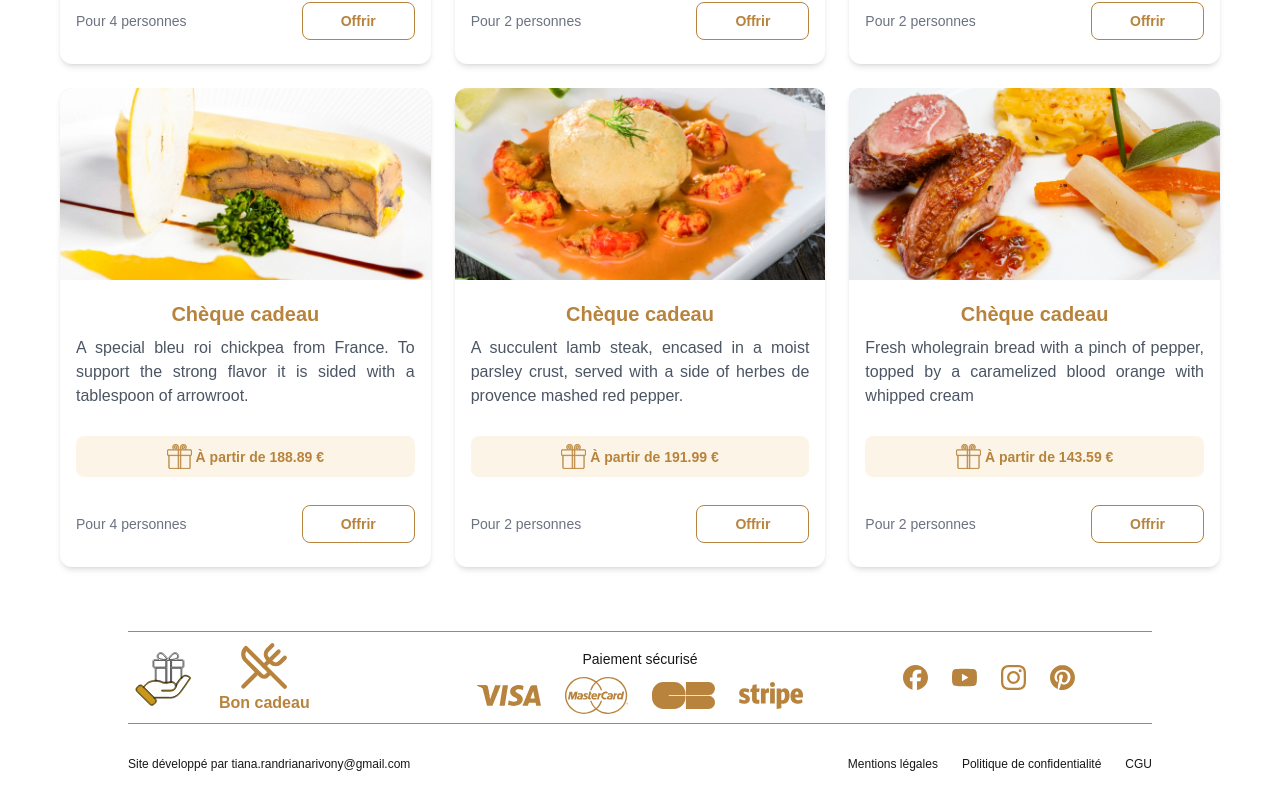
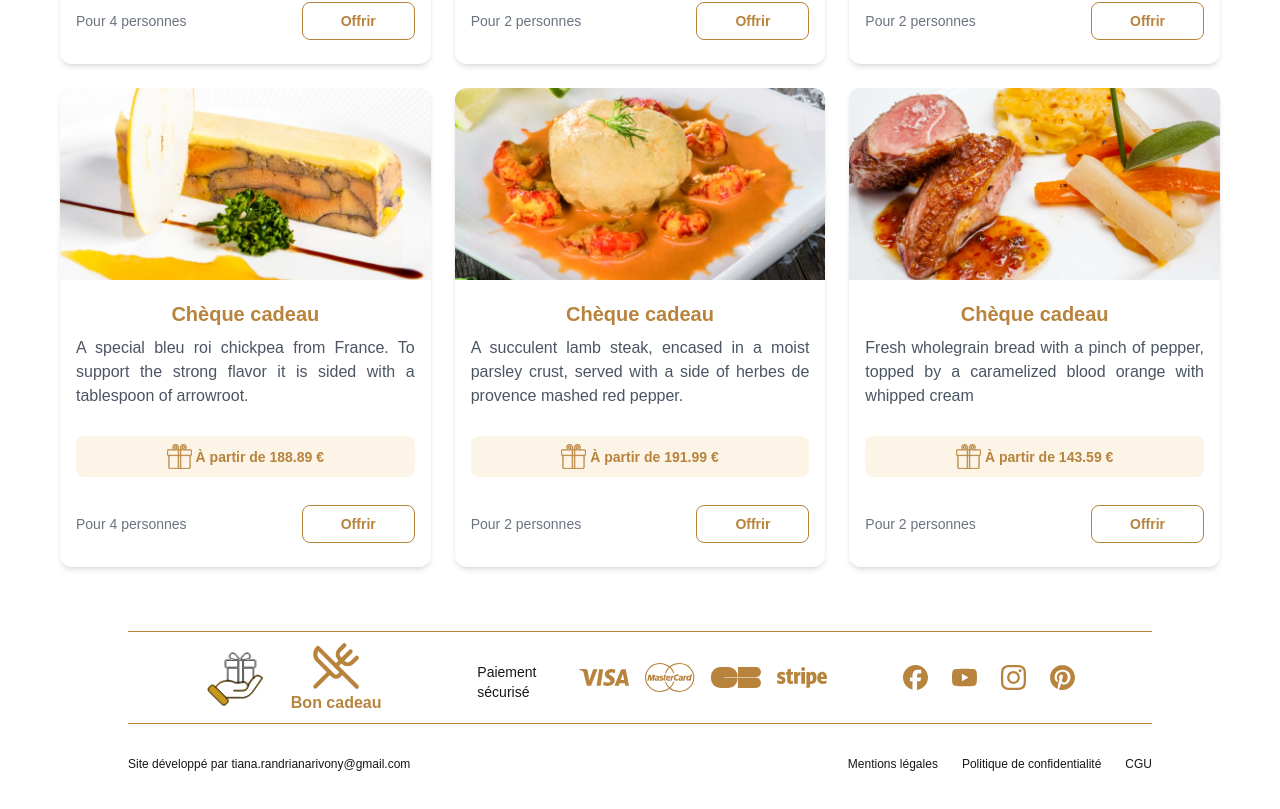
Before and after one commit to lamb0tiana/rhx, a Next.js app: page / in a window 1280 px wide. Shown: the part 775-1584 px from the top of the page. Built offline with nearby package versions, Linux system fonts and the light colour scheme.

Commit message:
fix footer first row height

```diff
--- a/app/components/footer/index.tsx
+++ b/app/components/footer/index.tsx
@@ -12,15 +12,17 @@ export default function Footer() {
     return <footer className="my-8 py-8 w-full mx-auto">
         <div className="container mx-auto border-primary border-t border-b max-w-[1024px] py-2">
             <div className="grid grid-cols-1 md:grid-cols-3 gap-6">
-                <LeftSide/>
+                <div className="flex flex-col  items-center">
+                    <LeftSide/>
+                </div>
 
-                <div className="flex flex-col items-center justify-center space-y-2">
-                    <p className="text-sm mt-2 text-center">Paiement sécurisé</p>
-                    <div className="flex items-center justify-center gap-6 ">
-                        <Image src={visa} alt="Visa" width={75} height={50}/>
-                        <Image src={mc} alt="Mastercard" width={75} height={50}/>
-                        <Image src={cb} alt="CB" width={75} height={50}/>
-                        <Image src={stripe} alt="Stripe" width={75} height={50}/>
+                <div className="flex flex-col md:flex-row items-center justify-center space-x-6 md:space-x-8 h-1/2 md:h-auto">
+                    <p className="text-sm mt-2 text-center md:text-left">Paiement sécurisé</p>
+                    <div className="flex items-center justify-center gap-4">
+                        <Image src={visa} alt="Visa" width={50} height={50}/>
+                        <Image src={mc} alt="Mastercard" width={50} height={50}/>
+                        <Image src={cb} alt="CB" width={50} height={50}/>
+                        <Image src={stripe} alt="Stripe" width={50} height={50}/>
                     </div>
                 </div>
 
@@ -50,4 +52,5 @@ export default function Footer() {
         </div>
     </footer>
 
+
 }
--- a/app/components/header/leftSide.tsx
+++ b/app/components/header/leftSide.tsx
@@ -4,7 +4,7 @@ import {UtensilsCrossedIcon} from "lucide-react";
 
 export default function LeftSide() {
 
-    return <div className="flex items-center text-primary gap-4">
+    return <div className="flex items-center justify-center text-primary gap-4">
         <Image src={handGift} alt={"gift"} width={75}/>
         <div className="flex flex-col items-center text-center">
             <UtensilsCrossedIcon size={50}/>
```
